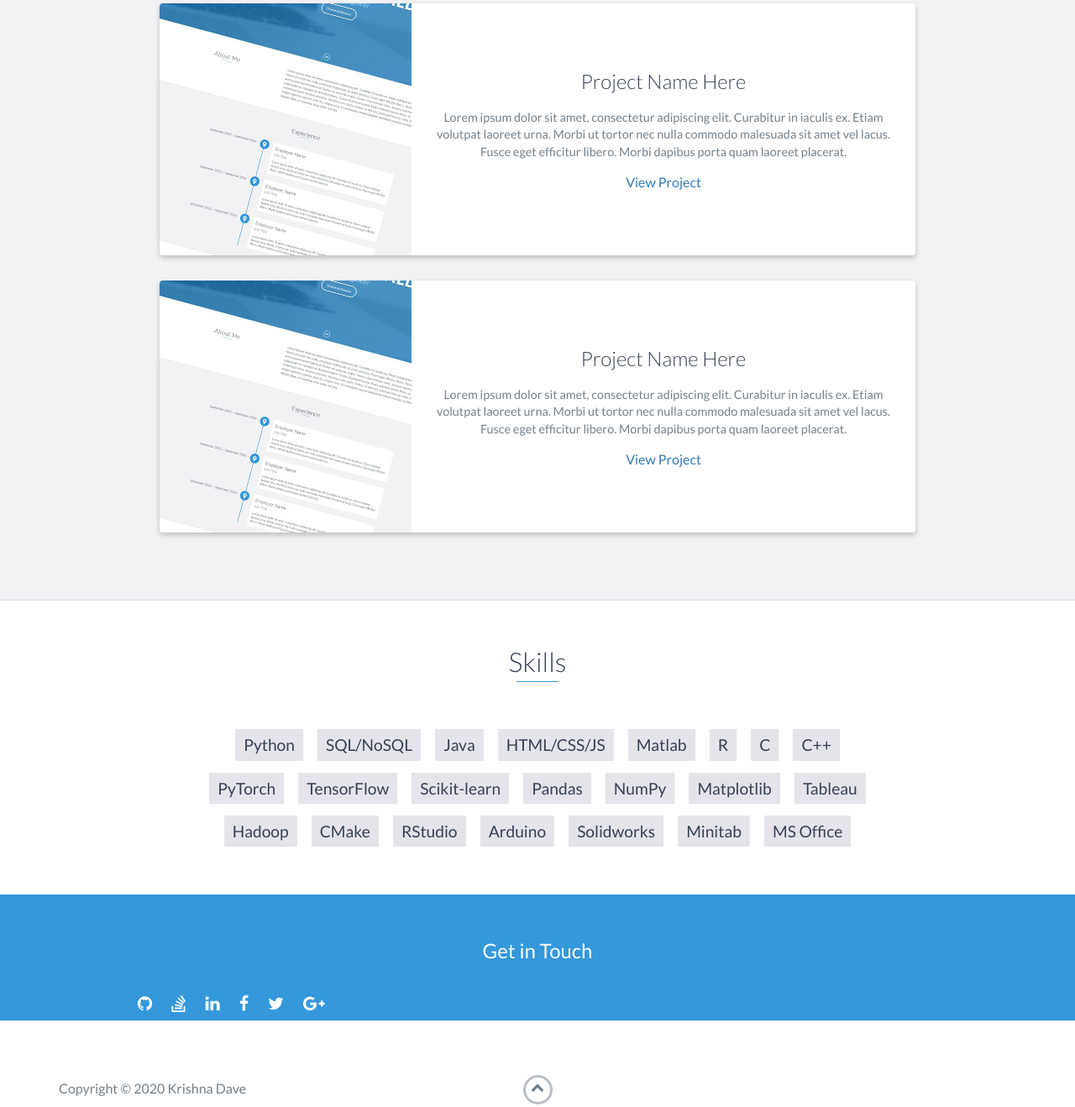
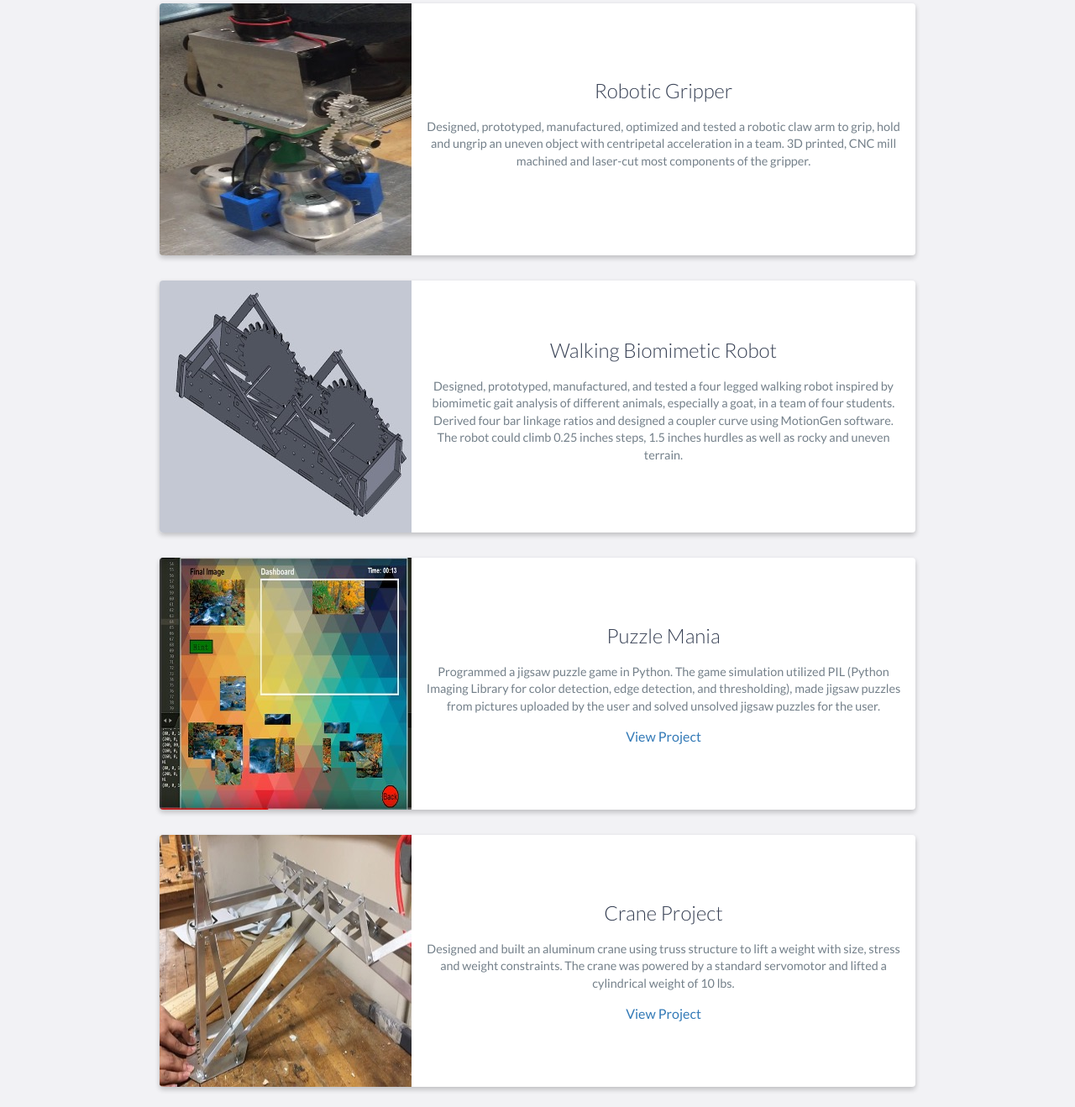
Before and after one commit to kdave12/kdave12.github.io, a website: page index.html in a window 1280 px wide. Shown: the part 4095-5413 px from the top of the page at 84% size. Drawn offline with nearby package versions, Linux system fonts and the light colour scheme.

Commit message:
Update index.html

```diff
--- a/index.html
+++ b/index.html
@@ -224,15 +224,14 @@ Created a water demonstration that exploited human perception limitations to cre
 
 	 	 <div class="project shadow-large">
                     <div class="project-image">
-                        <img src="images/project.jpg" />
+                        <img src="images/g.jpg" />
                     </div>
                     <!-- End .project-image -->
                     <div class="project-info">
-                        <h3>Project Name Here</h3>
+                        <h3>Robotic Gripper</h3>
                         <p>
-                            Lorem ipsum dolor sit amet, consectetur adipiscing elit. Curabitur in iaculis ex. Etiam volutpat laoreet urna. Morbi ut tortor nec nulla commodo malesuada sit amet vel lacus. Fusce eget efficitur libero. Morbi dapibus porta quam laoreet placerat.
-                        </p>
-                        <a href="#">View Project</a>
+Designed, prototyped, manufactured, optimized and tested a robotic claw arm to grip, hold and ungrip an uneven object with centripetal acceleration in a team. 3D printed, CNC mill machined and laser-cut most components of the gripper.
+			    </p>
                     </div>
                     <!-- End .project-info -->
                 </div>
@@ -240,19 +239,81 @@ Created a water demonstration that exploited human perception limitations to cre
 
 	 	 <div class="project shadow-large">
                     <div class="project-image">
-                        <img src="images/project.jpg" />
+                        <img src="images/r.jpg" />
                     </div>
                     <!-- End .project-image -->
                     <div class="project-info">
-                        <h3>Project Name Here</h3>
+                        <h3>Walking Biomimetic Robot</h3>
                         <p>
-                            Lorem ipsum dolor sit amet, consectetur adipiscing elit. Curabitur in iaculis ex. Etiam volutpat laoreet urna. Morbi ut tortor nec nulla commodo malesuada sit amet vel lacus. Fusce eget efficitur libero. Morbi dapibus porta quam laoreet placerat.
-                        </p>
-                        <a href="#">View Project</a>
+Designed, prototyped, manufactured, and tested a four legged walking robot inspired by biomimetic gait analysis of different animals, especially a goat, in a team of four students. Derived four bar linkage ratios and designed a coupler curve using MotionGen software. The robot could climb 0.25 inches steps, 1.5 inches hurdles as well as rocky and uneven terrain.                        </p>
                     </div>
                     <!-- End .project-info -->
                 </div>
                 <!-- End .project -->
+
+		  <div class="project shadow-large">
+                    <div class="project-image">
+                        <img src="images/112.jpg" />
+                    </div>
+                    <!-- End .project-image -->
+                    <div class="project-info">
+                        <h3>Puzzle Mania</h3>
+                        <p>
+Programmed a jigsaw puzzle game in Python. The game simulation utilized PIL (Python Imaging Library for color detection, edge detection, and thresholding), made jigsaw puzzles from pictures uploaded by the user and solved unsolved jigsaw puzzles for the user.                        </p>
+                        <a href="https://www.youtube.com/watch?v=r11zQVgLSsA">View Project</a>
+                    </div>
+                    <!-- End .project-info -->
+                </div>
+                <!-- End .project -->
+
+		 <div class="project shadow-large">
+                    <div class="project-image">
+                        <img src="images/c.jpg" />
+                    </div>
+                    <!-- End .project-image -->
+                    <div class="project-info">
+                        <h3>Crane Project</h3>
+                        <p>
+Designed and built an aluminum crane using truss structure to lift a weight with size, stress and weight constraints. The crane was powered by a standard servomotor and lifted a cylindrical weight of 10 lbs.                        </p>
+                        <a href="https://crane-project-group6.weebly.com/">View Project</a>
+                    </div>
+                    <!-- End .project-info -->
+                </div>
+                <!-- End .project -->
+
+
+
+		     <div class="project shadow-large">
+                    <div class="project-image">
+                        <img src="images/co.jpg" />
+                    </div>
+                    <!-- End .project-image -->
+                    <div class="project-info">
+                        <h3>Astronaut's Coat Rack</h3>
+                        <p>
+Designed an acrylic coat rack with mass of 0.02 lb and support constraints to sustain a load of 40 lb in space. Performed finite analysis using Solidworks to determine stress concentrations, areas with strains and bending. Optimized for mass and durability in the design process.                        </p>
+                    </div>
+                    <!-- End .project-info -->
+                </div>
+                <!-- End .project -->
+
+
+
+		     <div class="project shadow-large">
+                    <div class="project-image">
+                        <img src="images/l.jpg" />
+                    </div>
+                    <!-- End .project-image -->
+                    <div class="project-info">
+                        <h3>Laser Cut Wooden Lamp</h3>
+                        <p>
+Designed and laser cut a wooden hanging lamp of size 12"x10"x10". Implemented the add-in tool Autotrace to trace silhouettes of images for the lamp.
+			    </p>
+                    </div>
+                    <!-- End .project-info -->
+                </div>
+                <!-- End .project -->
+
 
             </div>
         </div>
```
